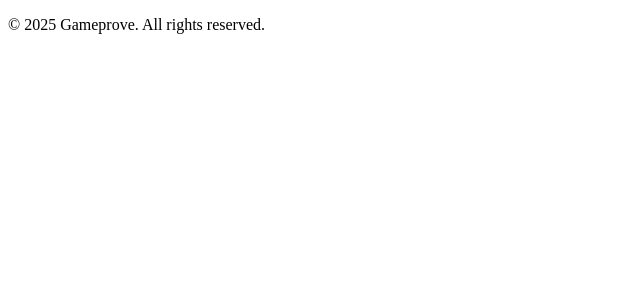
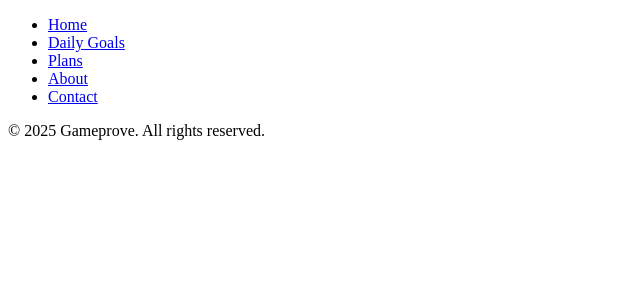
Before and after one commit to DanielOsuoha/SWE_project, a Django app: template gamified_improvement/templates/base.html in a window 1280 px wide. Shown: the top 300 px of the page, without its empty margins (0-640 px from the left). Run offline with Django 5.2, Linux system fonts and the light colour scheme; the template is opened without the code that fills it, so the values that code supplies are empty.

Commit message:
modified templates

```diff
--- a/gamified_improvement/templates/base.html
+++ b/gamified_improvement/templates/base.html
@@ -3,14 +3,19 @@
 <head>
     <meta charset="UTF-8">
     <meta name="viewport" content="width=device-width, initial-scale=1.0">
-    <title>Gameprove</title>
+    <title>GrowQuest: {% block title %}{% endblock %}</title>
     {% load static %}
 </head>
 <body>
     <header>
-        <!-- Navigation and site header content goes here -->
         <nav>
-            <!-- Navigation items -->
+            <ul>
+                <li><a href="{% url 'core:home' %}">Home</a></li>
+                <li><a href="{% url 'core:goals' %}">Daily Goals</a></li>
+                <li><a href="{% url 'core:plans' %}">Plans</a></li>
+                <li><a href="{% url 'core:about' %}">About</a></li>
+                <li><a href="{% url 'core:contact' %}">Contact</a></li>
+            </ul>
         </nav>
     </header>
 
```
Also changed, not shown: gamified_improvement/core/urls.py (+6 -4 lines), gamified_improvement/templates/core/contact.html (deleted).
